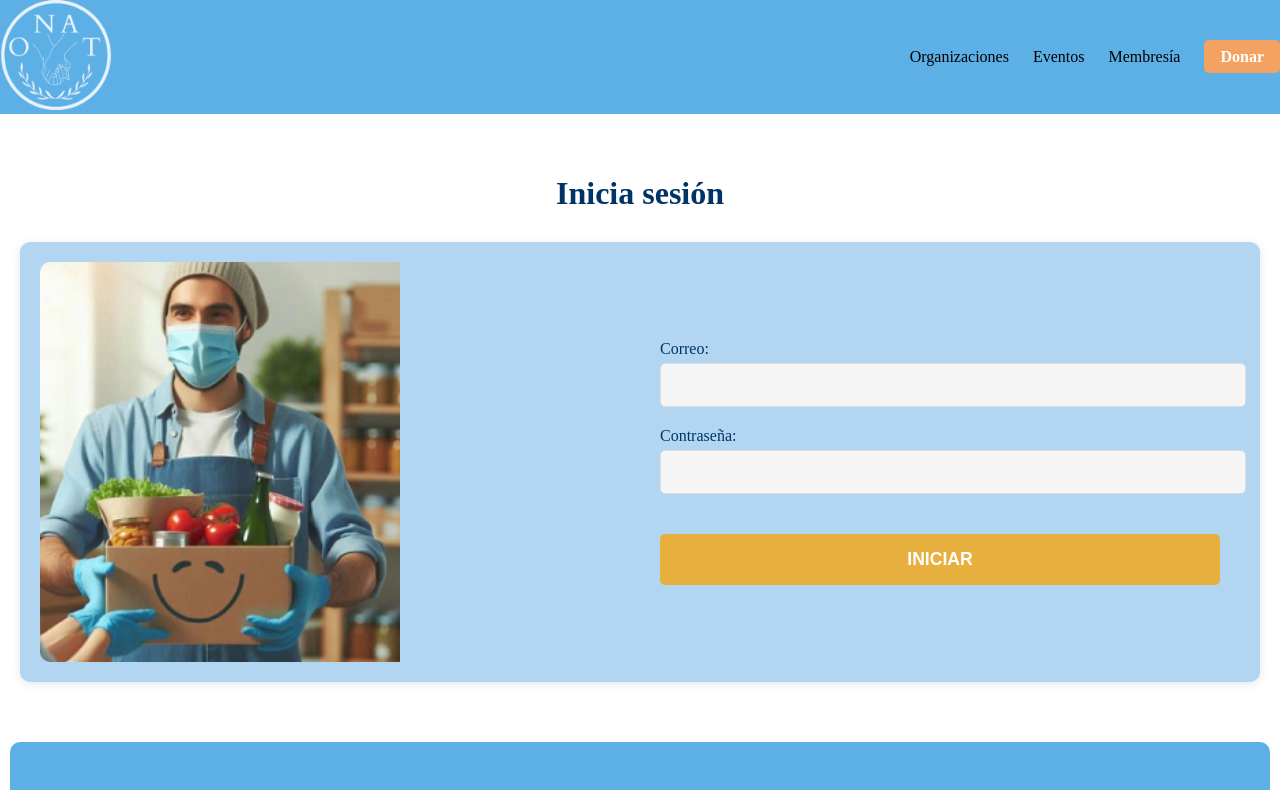
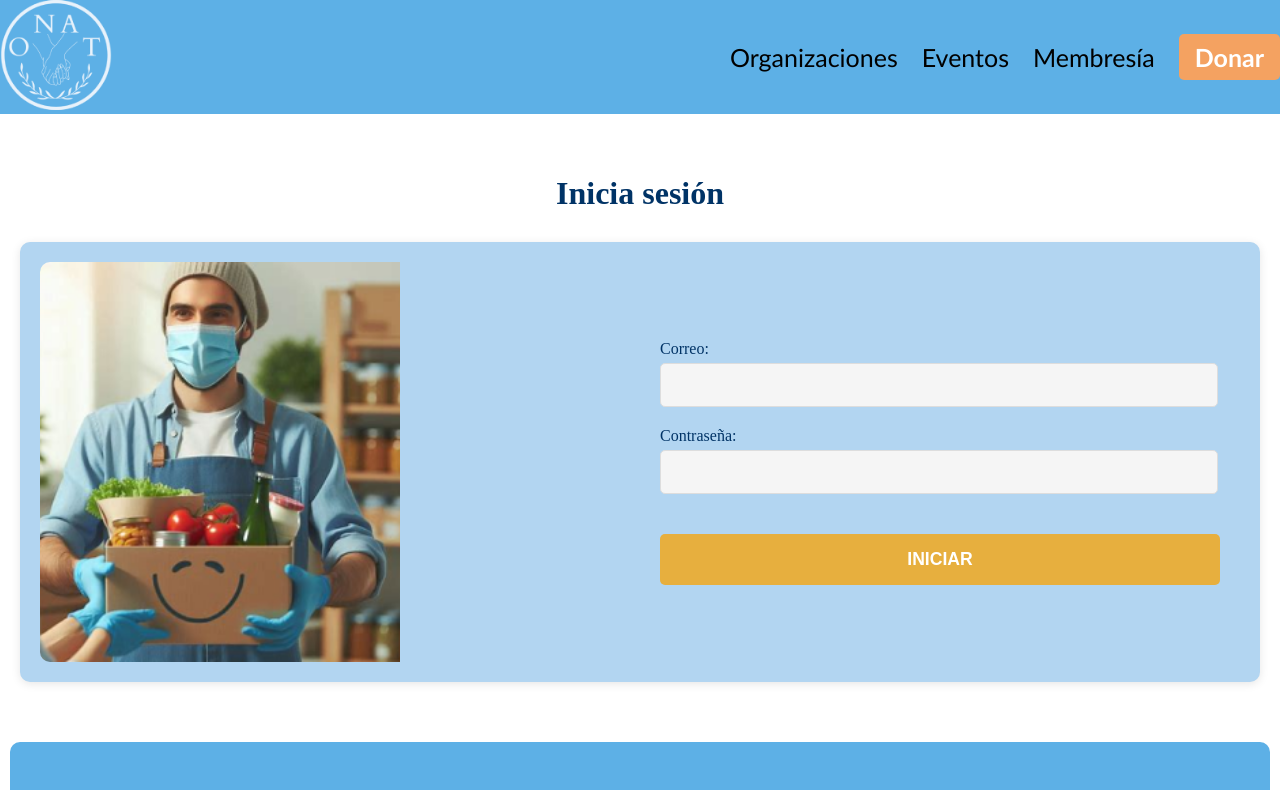
Before and after one commit to Fernandovm13/ONAT_front, an Angular app: page /login in a window 1280 px wide. Shown: the top 790 px of the page. Built offline with nearby package versions, Linux system fonts and the light colour scheme.

Commit message:
Enrutamiento

```diff
--- a/src/app/auth/login/login.component.css
+++ b/src/app/auth/login/login.component.css
@@ -5,14 +5,7 @@
 }
 
 /* Button Styles */
-.btn {
-    padding: 12px 24px;
-    border: none;
-    border-radius: 5px;
-    cursor: pointer;
-    font-weight: bold;
-    transition: background-color 0.3s ease;
-}
+
 
 /* Main Content Styles */
 .main-content {
@@ -71,12 +64,21 @@ h1 {
 }
 
 .form-group input {
-    width: 100%;
+    width: 95%;
     padding: 12px;
     border: 1px solid #ddd;
     border-radius: 5px;
     font-size: 16px;
     background-color: #f5f5f5;
+}
+
+.btn {
+    padding: 12px 24px;
+    border: none;
+    border-radius: 5px;
+    cursor: pointer;
+    font-weight: bold;
+    transition: background-color 0.3s ease;
 }
 
 .btn-login {
--- a/src/app/auth/login/login.component.html
+++ b/src/app/auth/login/login.component.html
@@ -28,7 +28,7 @@
                     <input type="password" id="contrasena" name="contrasena" formControlName="contrasena" required>
                 </div>
 
-                <button type="submit" class="btn btn-login" >INICIAR</button>
+                <button type="submit" class="btn btn-login">INICIAR</button>
             </form>
         </div>
     </main>
--- a/src/app/auth/login/login.component.ts
+++ b/src/app/auth/login/login.component.ts
@@ -1,6 +1,6 @@
 import { Component, OnInit } from '@angular/core';
 import { FormBuilder, FormGroup, Validators } from '@angular/forms';
-
+import { Router } from '@angular/router';
 
 import { OrganizacionService } from '../../services-interfaces/organization/organization.service';
 @Component({
@@ -12,7 +12,7 @@ export class LoginComponent implements OnInit{
 
   loginForm!: FormGroup;
 
-  constructor(private orgService: OrganizacionService, private fb: FormBuilder){}
+  constructor(private orgService: OrganizacionService, private fb: FormBuilder, private router: Router){}
 
   ngOnInit(): void {
     this.loginForm = this.fb.group({
@@ -28,6 +28,7 @@ export class LoginComponent implements OnInit{
         response => {
           console.log('Login exitoso', response);
           localStorage.setItem('authToken', response.token);
+          this.navigateTo('/createevent')
         },
         error => {
           console.error('Error al iniciar sesión', error);
@@ -36,4 +37,9 @@ export class LoginComponent implements OnInit{
       )
     }
   }
+
+  navigateTo(route: string) {
+    this.router.navigateByUrl(route);
+    return false;
+  }
 }
--- a/src/app/components/header/header.component.css
+++ b/src/app/components/header/header.component.css
@@ -9,6 +9,7 @@
   justify-content: space-between;
   align-items: center;
 }
+
 
 .navbar-nav {
   list-style: none;
@@ -24,12 +25,13 @@
 .nav-link {
   color: #000000;
   text-decoration: none;
-  font-size: 1rem;
+  font-size: 25px;
   transition: color 0.3s ease, border-bottom 0.3s ease;
+  font-family: 'Trebuchet MS' ;
 }
 
 .nav-link:hover {
-  color: #f39c12;
+  color: #da7400;
 }
 
 .nav-link.active {
--- a/src/app/components/header/header.component.html
+++ b/src/app/components/header/header.component.html
@@ -8,13 +8,13 @@
         <a class="nav-link" routerLink="/cardsorg">Organizaciones</a>
       </li>
       <li class="nav-item">
-        <a class="nav-link" routerLink="/eventos">Eventos</a>
+        <a class="nav-link" routerLink="/events" >Eventos</a>
       </li>
       <li class="nav-item">
-        <a class="nav-link" routerLink="/membresia">Membresía</a>
+        <a class="nav-link" routerLink="/membership">Membresía</a>
       </li>
       <li class="nav-item">
-        <a class="nav-link nav-link-button" href="/directdonation" (click)="navigateTo('/directdonation')">Donar</a>
+        <a class="nav-link nav-link-button" routerLink="/directdonation">Donar</a>
       </li>
     </ul>
   </div>
```
